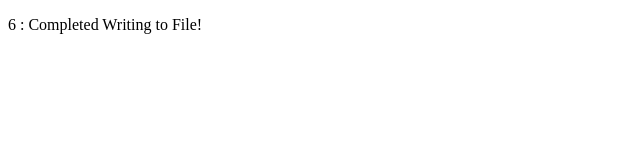
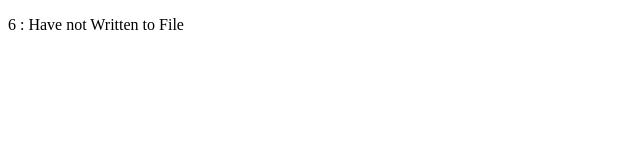
Before and after one commit to Autumnagnificent/SpunkyTheHedgeHog.github.io, a plain HTML site: page Meme.html in a window 1280 px wide. Shown: the full height of the page, 0-640 px from the left. Drawn offline with Linux system fonts and the light colour scheme.

Commit message:
Update Meme.html

```diff
--- a/Meme.html
+++ b/Meme.html
@@ -24,10 +24,6 @@
 			i++;
 
 			document.getElementById("Count").innerHTML = i.toString() + " : Have not Written to File";
-
-			response.blob
-
-			document.getElementById("Count").innerHTML = i.toString() + " : Completed Writing to File!";
 		}
 
 	</script>
```
